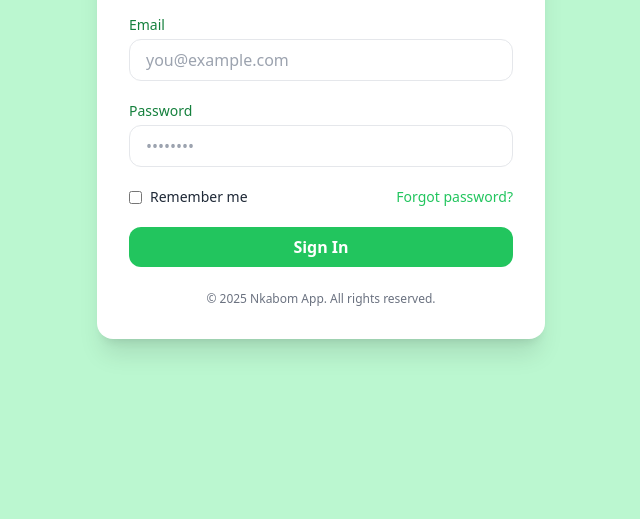
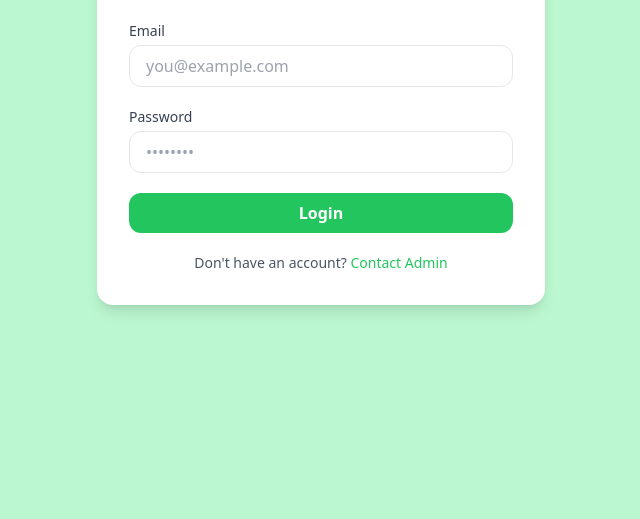
Before and after one commit to Tessu-Israel/susu-frontend, a website: page login.html in a window 1280 px wide. Shown: the part 281-800 px from the top of the page, without its empty margins (319-959 px from the left). Drawn offline with nearby package versions, Linux system fonts and the light colour scheme.

Commit message:
Add login page

```diff
--- a/login.html
+++ b/login.html
@@ -10,55 +10,40 @@
       theme: {
         extend: {
           colors: {
-              primary: "#22c55e",        // green-500
-              "primary-dark": "#15803d", // green-700
-              "primary-light": "#bbf7d0" // green-100
+            primary: "#22c55e",
+            "primary-dark": "#15803d",
+            "primary-light": "#bbf7d0",
           }
         }
       }
     };
   </script>
 </head>
-  <body class="bg-primary-light flex items-center justify-center min-h-screen text-gray-800 font-sans">
+<body class="bg-primary-light min-h-screen flex items-center justify-center font-sans">
 
-    <div class="bg-white shadow-xl rounded-2xl p-8 w-full max-w-md">
+  <!-- Login Card -->
+  <section class="bg-white rounded-2xl shadow-lg p-8 w-full max-w-md">
+    <h1 class="text-2xl font-bold text-center text-primary-dark mb-6">Welcome to Nkabom</h1>
 
-      <!-- Branding -->
-      <div class="text-center mb-6">
-        <h1 class="text-3xl font-extrabold text-primary-dark">Nkabom</h1>
-        <p class="text-sm text-gray-600 mt-1">United Savings. Stronger Together.</p>
-      </div>
+    <form class="space-y-5">
 
-      <!-- Form -->
-      <form class="space-y-5">
       <div>
-          <label class="block text-sm font-medium mb-1 text-primary-dark">Email</label>
-          <input type="email" class="w-full px-4 py-2 border rounded-xl focus:outline-none focus:ring-2 focus:ring-primary" placeholder="you@example.com" required>
+        <label class="block text-sm font-medium text-gray-700 mb-1">Email</label>
+        <input type="email" class="w-full px-4 py-2 border rounded-xl focus:outline-none focus:ring-2 focus:ring-primary" placeholder="you@example.com" required />
       </div>
 
       <div>
-          <label class="block text-sm font-medium mb-1 text-primary-dark">Password</label>
-          <input type="password" class="w-full px-4 py-2 border rounded-xl focus:outline-none focus:ring-2 focus:ring-primary" placeholder="••••••••" required>
+        <label class="block text-sm font-medium text-gray-700 mb-1">Password</label>
+        <input type="password" class="w-full px-4 py-2 border rounded-xl focus:outline-none focus:ring-2 focus:ring-primary" placeholder="••••••••" required />
       </div>
 
-        <div class="flex items-center justify-between text-sm">
-          <label class="flex items-center gap-2">
-            <input type="checkbox" class="accent-primary">
-            Remember me
-          </label>
-          <a href="#" class="text-primary hover:underline">Forgot password?</a>
-        </div>
+      <button type="submit" class="w-full bg-primary text-white py-2 rounded-xl font-semibold hover:bg-primary-dark transition">
+        Login
+      </button>
 
-        <button type="submit" class="w-full bg-primary hover:bg-primary-dark text-white py-2 rounded-xl font-semibold transition">
-          Sign In
-        </button>
+      <p class="text-sm text-center text-gray-600">Don't have an account? <a href="#" class="text-primary font-medium hover:underline">Contact Admin</a></p>
     </form>
-
-      <!-- Footer -->
-      <p class="text-xs text-gray-500 mt-6 text-center">
-        © 2025 Nkabom App. All rights reserved.
-      </p>
-    </div>
+  </section>
 
 </body>
 </html>
```
Lines whose indentation alone changed are shown as unchanged.
